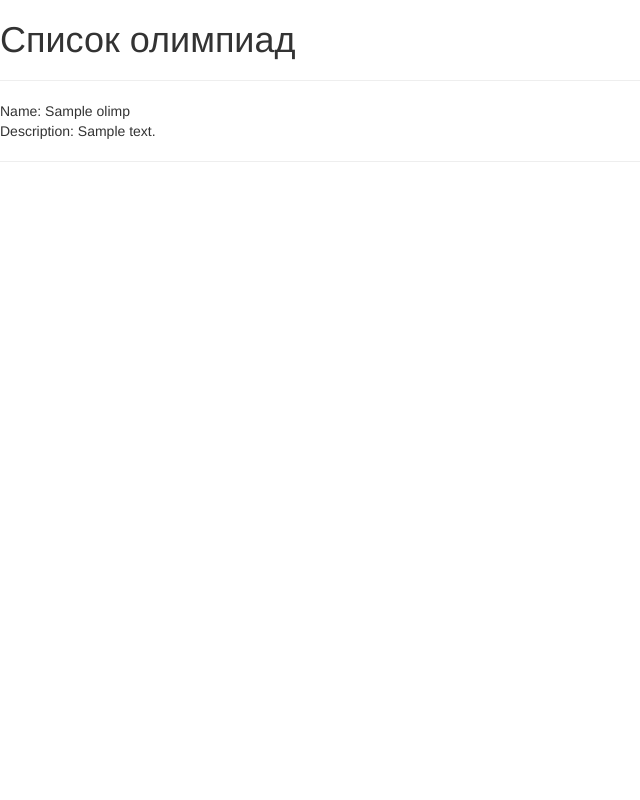
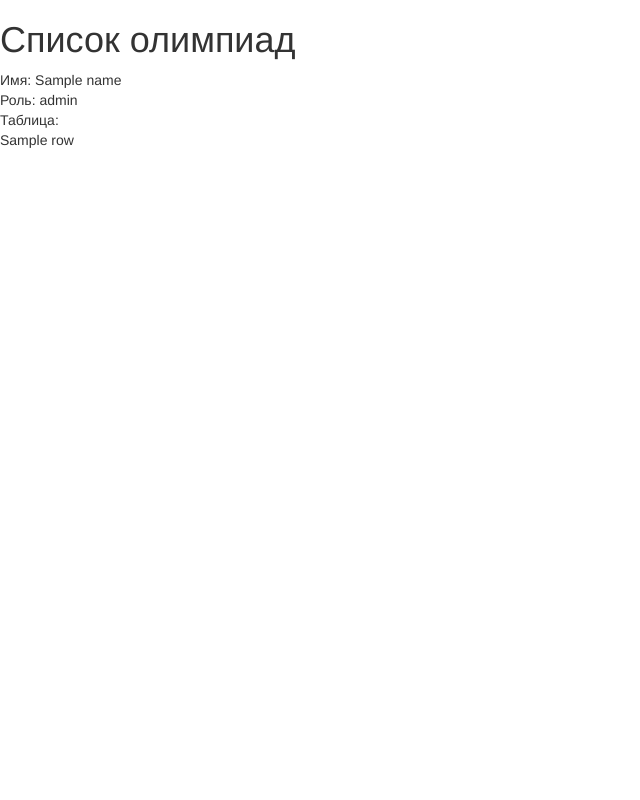
Before and after one commit to Hekto61/DjangoTraining, a Django app: template django/Olimp/feed/templates/feed/olimp_lists.html in a window 1280 px wide. Shown: the whole page, without its empty margins (0-640 px from the left). Run offline with Django 4.2, Linux system fonts and the light colour scheme; the template is opened without the code that fills it: most values are stand-ins (such as "Sample title", 1, 10 or a date in 2020); some libraries are stand-ins or nearby versions.

Commit message:
Add files via upload

```diff
--- a/django/Olimp/feed/templates/feed/olimp_lists.html
+++ b/django/Olimp/feed/templates/feed/olimp_lists.html
@@ -1,3 +1,5 @@
+<html>
+
 <h1>Список олимпиад</h1>
 
     <head>
@@ -6,9 +8,36 @@
         <link rel="stylesheet" href="//maxcdn.bootstrapcdn.com/bootstrap/3.2.0/css/bootstrap-theme.min.css">
     </head>
 
+<!--
 {%for olimp in s%}
     <hr>
     Name: {{olimp.Title}}<br>
     Description: {{olimp.Description}}
     <hr>
 {%endfor%}
+-->
+
+Имя: {{name}}<br>
+Роль: {{role}}<br>
+Таблица:<br>
+
+
+{%for row in table%}
+    {%for x in row%}
+        {{x}}
+
+    {%endfor%}
+    <br>
+{%endfor%}
+
+
+<!--
+
+{%for row in table%}
+    {{row}}
+    <br>
+{%endfor%}
+-->
+
+
+</html>
```
Also changed, not shown: django/Olimp/feed/views.py (+15 -1 lines).
